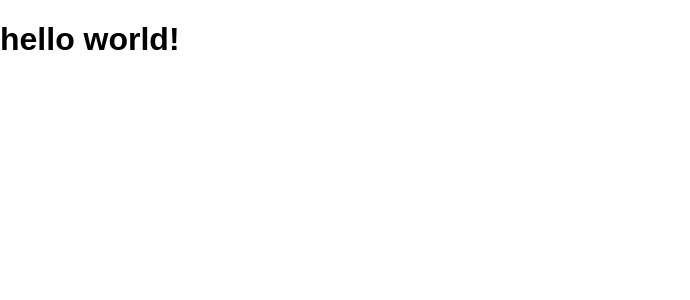
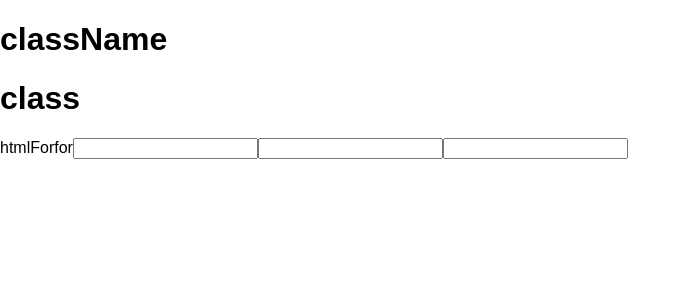
Before and after one commit to umkxxx/udemy-react-redux-crud-application, a React (Create React App) app: page / in a window 1280 px wide. Shown: the top 300 px of the page, without its empty margins (0-690 px from the left). Built offline with nearby package versions, Linux system fonts and the light colour scheme.

Commit message:
learn jsx syntax

```diff
--- a/src/App.js
+++ b/src/App.js
@@ -2,7 +2,15 @@ import React from 'react'
 
 function App() {
   return (
-    <h1>hello world!</h1>
+    <React.Fragment>
+      <h1 className="hoge1">className</h1>
+      <h1 class="hoge2">class</h1>
+      <label htmlFor="bar1">htmlFor</label>
+      <label for="bar2">for</label>
+      <input type="text" onClick={() => {console.log("onClick-1")}}/>
+      <input type="text" onClick={() => {console.log("onClick-2")}}/>
+      <input type="text" onChange={() => {console.log("onChange-3")}}/>
+    </React.Fragment>
   );
 }
 // function App() {
```
